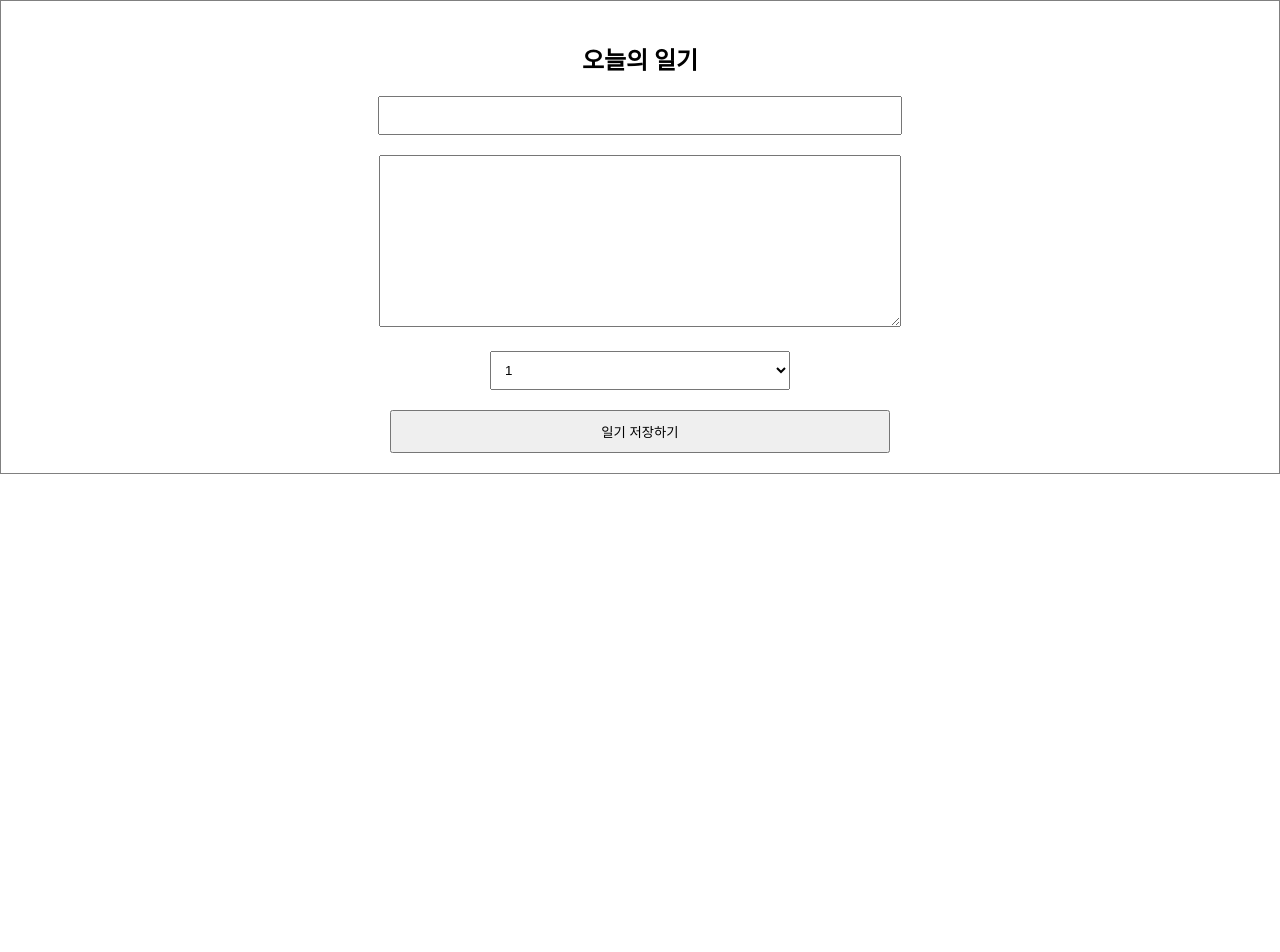
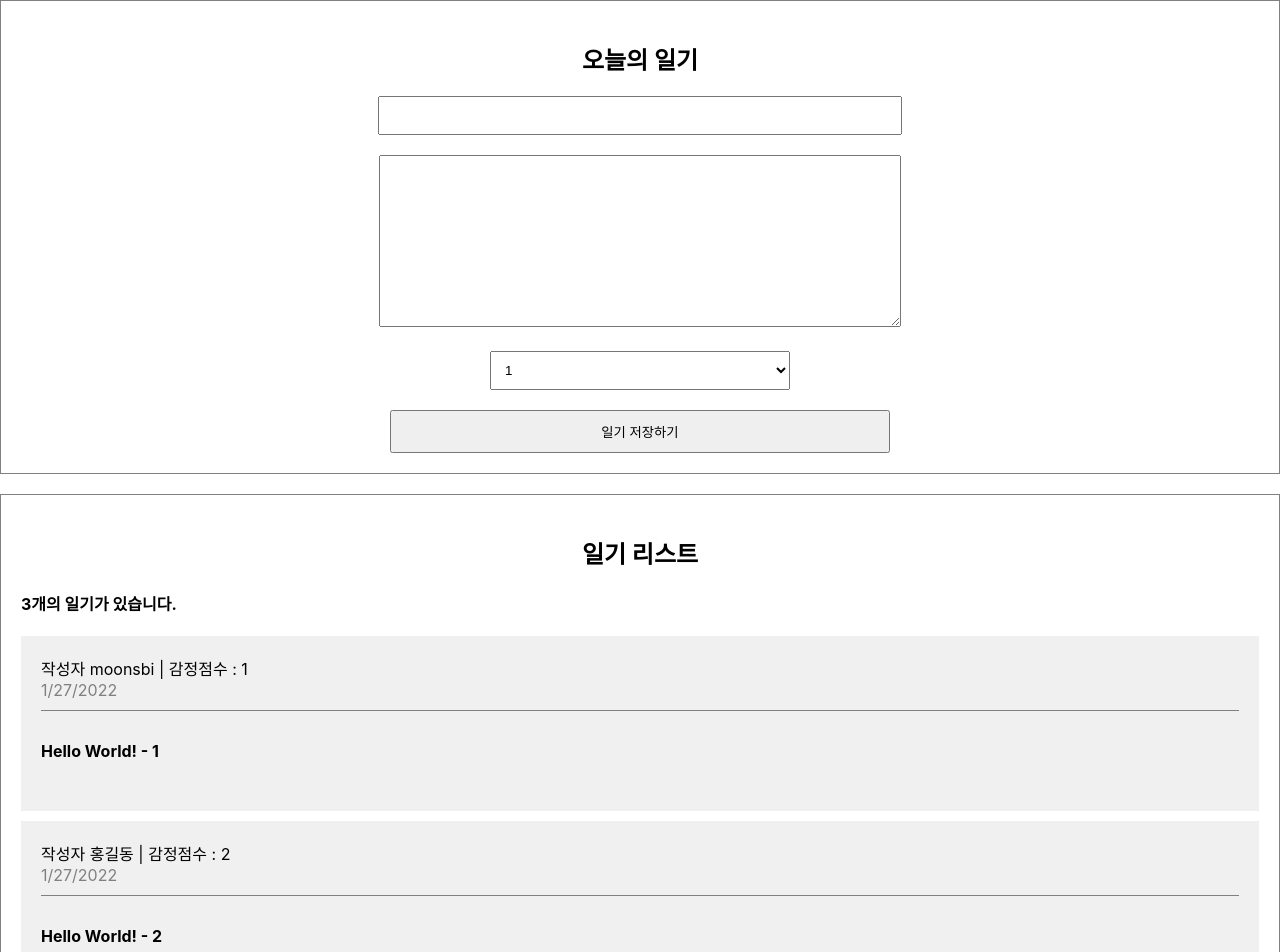
Before and after one commit to MyoungSeob-Pohang/React-Diary, a React (Create React App) app: page / in a window 1280 px wide. Shown: the top 952 px of the page. Before the commit the page ends 800 px from the top, so only its background shows below. Built offline with nearby package versions, Linux system fonts and the light colour scheme.

Commit message:
list 추가

```diff
--- a/src/App.css
+++ b/src/App.css
@@ -26,3 +26,37 @@
     padding: 10px;
     cursor: pointer;
 }
+
+/* List */
+.DiaryList {
+    border: 1px solid gray;
+    padding: 20px;
+    margin-top: 20px;
+}
+
+.DiaryList h2 {
+    text-align: center;
+}
+
+/* Item */
+.DiaryItem {
+    background-color: rgb(240, 240, 240);
+    margin-bottom: 10px;
+    padding: 20px;
+}
+
+.DiaryItem .info {
+    border-bottom: 1px solid gray;
+    padding-bottom: 10px;
+    margin-bottom: 10px;
+}
+
+.DiaryItem .date {
+    color: gray;
+}
+
+.DiaryItem .content {
+    font-weight: bold;
+    margin-bottom: 30px;
+    margin-top: 30px;
+}
--- a/src/App.js
+++ b/src/App.js
@@ -1,12 +1,38 @@
 import './App.css';
 import DiaryEditor from './DiaryEditor';
+import DiaryList from './DiaryList';
 
-function App() {
+const dummyList = [
+    {
+        id: 1,
+        author: 'moonsbi',
+        content: 'Hello World! - 1',
+        emotion: 1,
+        create_date: new Date().getTime(),
+    },
+    {
+        id: 2,
+        author: '홍길동',
+        content: 'Hello World! - 2',
+        emotion: 2,
+        create_date: new Date().getTime(),
+    },
+    {
+        id: 3,
+        author: '뮨스비',
+        content: 'Hello World! - 3',
+        emotion: 3,
+        create_date: new Date().getTime(),
+    },
+];
+
+const App = () => {
     return (
         <div className="App">
             <DiaryEditor />
+            <DiaryList diaryList={dummyList} />
         </div>
     );
-}
+};
 
 export default App;
--- /dev/null
+++ b/src/DiaryItem.js
@@ -0,0 +1,16 @@
+const DiaryItem = ({ author, content, emotion, create_date, id }) => {
+    return (
+        <div className="DiaryItem">
+            <div className="info">
+                <span>
+                    작성자 {author} | 감정점수 : {emotion}
+                </span>
+                <br />
+                <span className="date">{new Date(create_date).toLocaleDateString()}</span>
+            </div>
+            <div className="content">{content}</div>
+        </div>
+    );
+};
+
+export default DiaryItem;
--- /dev/null
+++ b/src/DiaryList.js
@@ -0,0 +1,24 @@
+import DiaryItem from './DiaryItem';
+
+const DiaryList = ({ diaryList }) => {
+    console.log(diaryList);
+    return (
+        <div className="DiaryList">
+            <h2>일기 리스트</h2>
+            <h4>{diaryList.length}개의 일기가 있습니다.</h4>
+            <div>
+                {/* 아이디가 없으면 it뒤 두번쨰 인자로 idx를 받아 그대로 키에 사용가능하다. 하지만 추가하거나 삭제해서 idx가 바뀔 경우 문제가 생길 수 있음.*/}
+                {diaryList.map((it) => (
+                    <DiaryItem key={it.id} {...it} />
+                ))}
+            </div>
+        </div>
+    );
+};
+
+// 기본 값 설정
+DiaryList.defaultProps = {
+    diaryList: [],
+};
+
+export default DiaryList;
```
